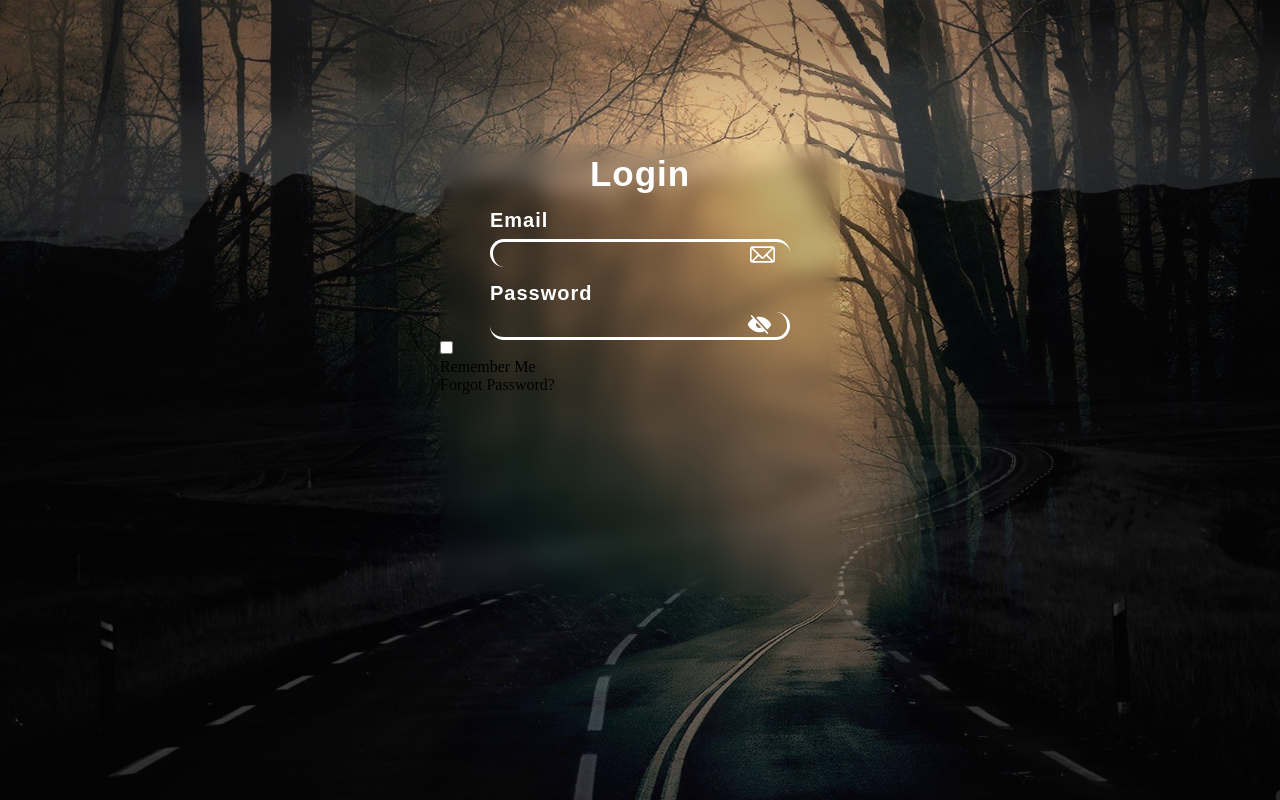
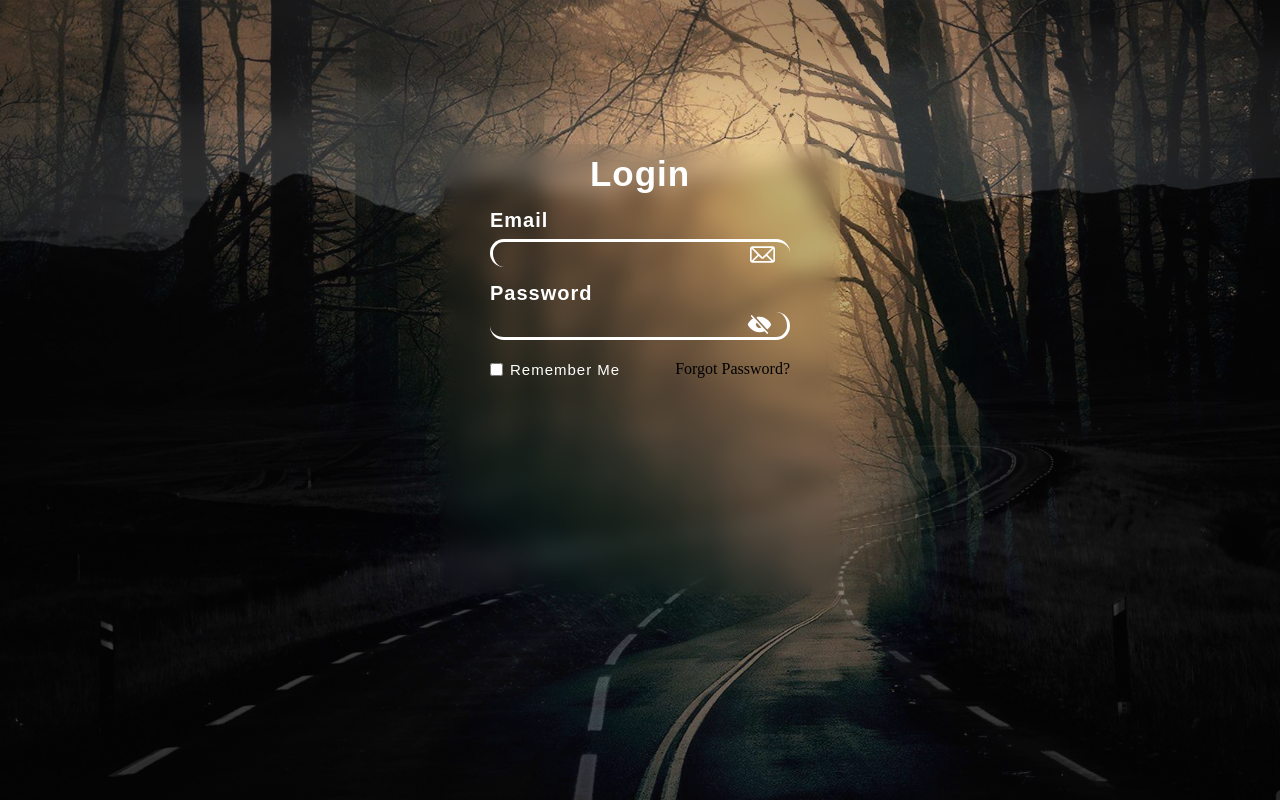
Before and after one commit to Akbar4964/Login-Form, a plain HTML site: page index.html in a window 1280 px wide. Drawn offline with Linux system fonts and the light colour scheme.

Commit message:
added codes

```diff
--- a/styles/style.css
+++ b/styles/style.css
@@ -144,3 +144,24 @@ a {
   font-size: 15px;
   padding: 0 15px;
 }
+
+.counter {
+  padding: 20px 50px 0 50px;
+  display: flex;
+  justify-content: space-between;
+  align-items: center;
+}
+
+.remember {
+  display: flex;
+  align-items: center;
+  gap: 7px;
+}
+
+.remember > p {
+  font-size: 15px;
+  font-weight: 500;
+  letter-spacing: 1px;
+  color: #fff;
+  font-family: Arial, Helvetica, sans-serif;
+}
```
